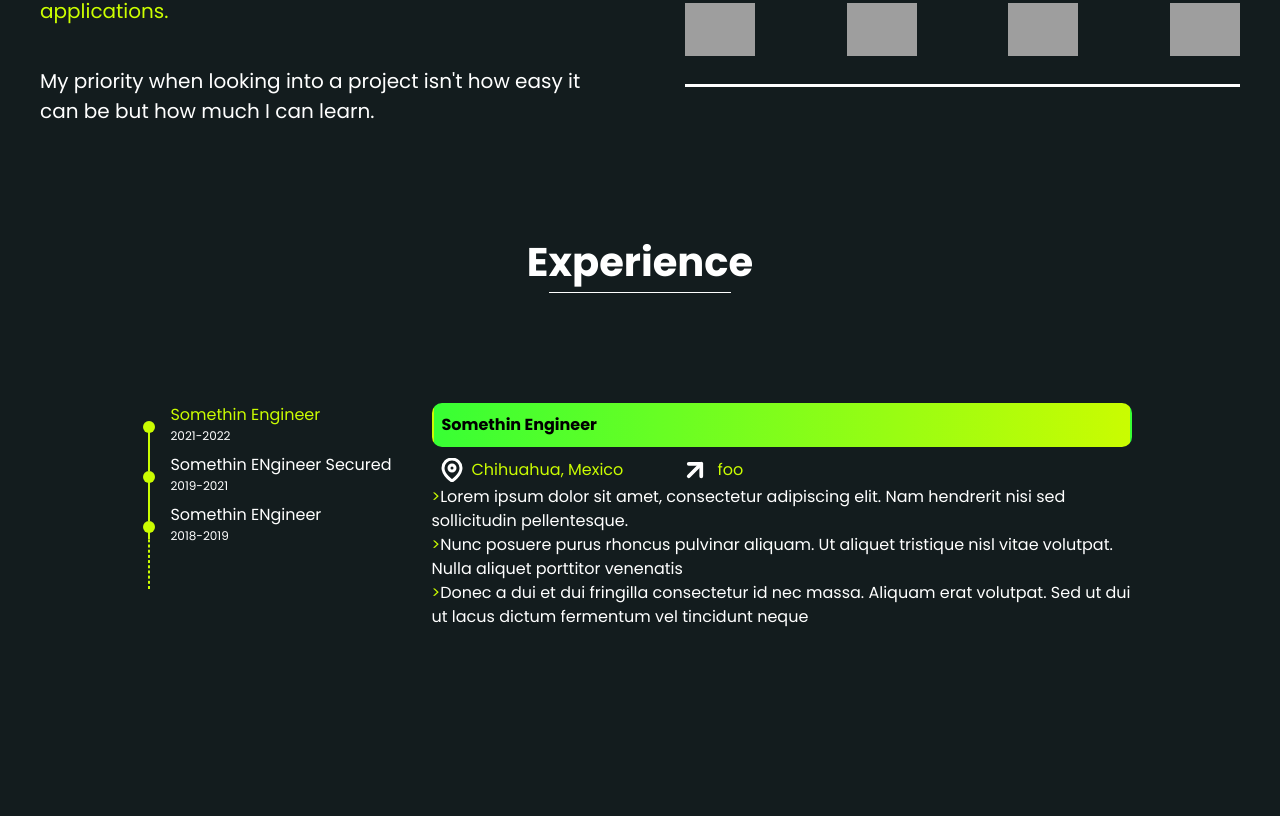
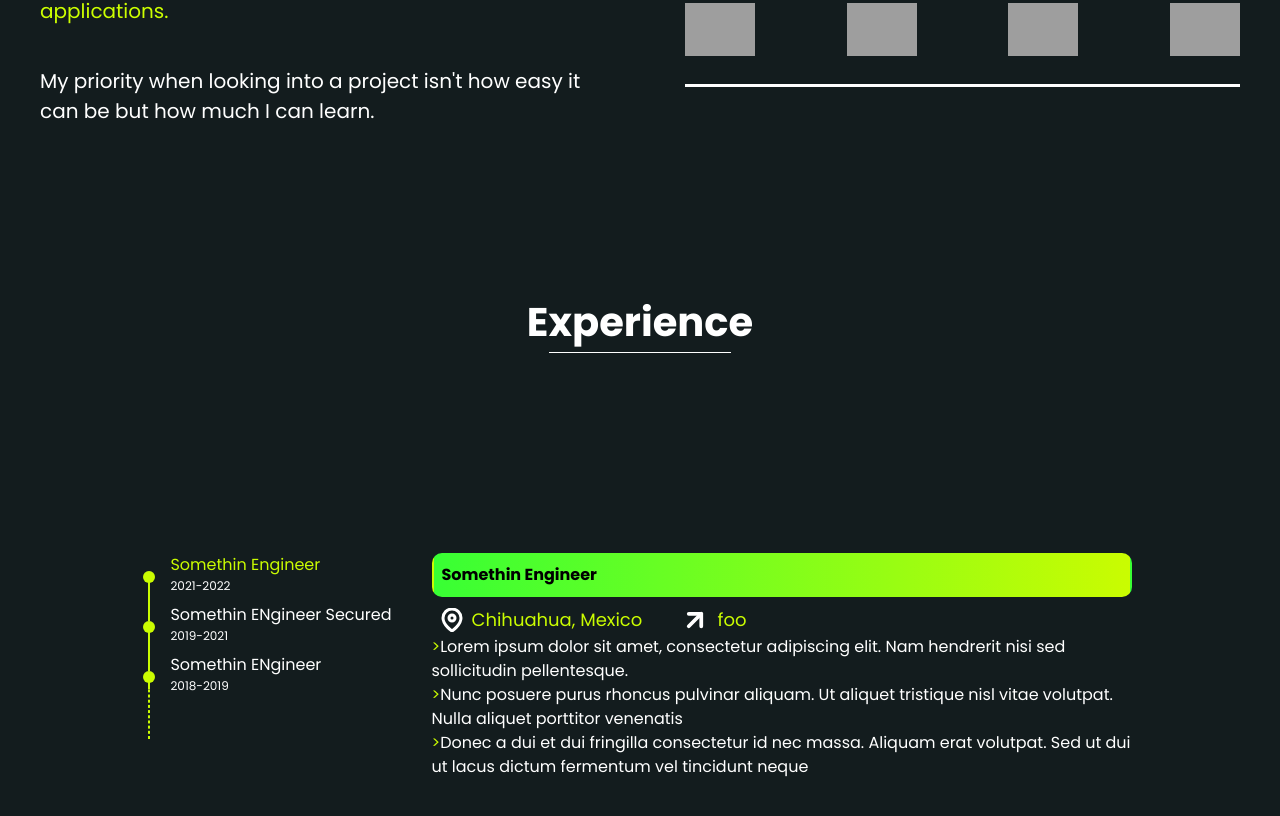
Before and after one commit to Jay-DVT/personal-webpage, a Next.js app: page / in a window 1280 px wide. Shown: the part 1485-2301 px from the top of the page. Built offline with nearby package versions, Linux system fonts and the light colour scheme; grey boxes are pictures that could not be loaded.

Commit message:
Finish Experience

```diff
--- a/components/Accordion.tsx
+++ b/components/Accordion.tsx
@@ -5,12 +5,10 @@ import Button from './Button'
 type Props = {}
 
 const Accordion = (props: Props) => {
+    /* starts on state 0  to select the first experience on startup */
     const [selected, setSelected] = useState(0)
 
     const toggle = (i: number) => {
-        if(setSelected !== null) {
-            setSelected(null)
-        }
         setSelected(i)
     }
 
@@ -18,24 +16,24 @@ const Accordion = (props: Props) => {
         <div className='flex flex-row items-start gap-5'>
             <ul>
                 {experiences.map((experience, i) => (
-                    <div className='flex'>
+                    <div className='flex' key={i}>
                         <div className={`border-l z-5 border-r border-[#495670] relative top-[18px] ${i === experiences.length - 1 ? "bg-transparent h-[5px]" : "" } flex items-center justify-center`}>
-                            <div className={`border-l ${selected < i + 1 ? "border-[#CAFC01]" : "hidden" } z-8 ${i === experiences.length - 1 ? "border-dashed h-[30px]" : "" } border-r h-[60px]  absolute top-2 flex items-center justify-center`}></div>
-                            <div key={i} className={`absolute z-10 w-3 h-3 top-0 rounded-full ${selected < i + 1 ? "bg-[#CAFC01]" : "hidden" }`}></div>
-                            <div key={i} className={`absolute z-5 w-2 h-2 top-0 rounded-full bg-gray-700`}></div>
+                            <div className={`border-l ${selected < i + 1 ? "border-[#CAFC01]" : "hidden" } z-8 ${i === experiences.length - 1 ? "border-dashed h-[30px]" : "" } ${i === experiences.length - 2 ? "h-[45px]" : "" } border-r h-[60px]  absolute top-2 flex items-center justify-center`}></div>
+                            <div className={`absolute z-10 w-3 h-3 top-0 rounded-full ${selected < i + 1 ? "bg-[#CAFC01]" : "hidden" }`}></div>
+                            <div className={`absolute z-5 w-2 h-2 top-0 rounded-full bg-gray-700`}></div>
                         </div>
-                        <li key={i} className={`w-full rounded-r-lg px-5 cursor-pointer hover:bg-gray-700/40 ${i === 1 ? "accordion_header" : "" }`} onClick={() => toggle(i)}>
+                        <li  className={`w-full rounded-r-lg px-5 cursor-pointer hover:bg-gray-700/40 ${i === 1 ? "accordion_header" : "" }`} onClick={() => toggle(i)}>
                             <p className={`${selected === i ? "text-[#CAFC01]" : "" }`}>{experience.title}</p>
                             <p className='text-[12px] pb-2'>{experience.period}</p>
                         </li>
                     </div>
                 ))}
             </ul>
-            <div className='flex-col'>
+            <div className='flex-col flex lg:w-[700px] w-[300px]'>
                 {experiences.map((experience, i) => (
                     <div key={i} className={`flex selected i ${selected === i ? 'flex-col' : 'hidden'}`}>
                         <Button style='pl-2 font-bold flex hover:text-black hover:border-transparent cursor-default hover:from-[#38FF34] hover:to-[#CAFC01]' content={experience.title}/>
-                        <div className='flex text-[#CAFC01] pt-2 items-center'>
+                        <div className='flex text-[#CAFC01] pt-2 items-center md:text-[18px] text-[16px]'>
                             <span className='px-2'>
                                 <svg xmlns="http://www.w3.org/2000/svg" width="24" height="24" viewBox="0 0 24 24" fill="none" stroke="white" strokeWidth="3" strokeLinecap="round" strokeLinejoin="round"><path d="M21 10c0 7-9 13-9 13s-9-6-9-13a9 9 0 0 1 18 0z"></path><circle cx="12" cy="10" r="3"></circle></svg>
                             </span>
@@ -45,7 +43,7 @@ const Accordion = (props: Props) => {
                             </span>
                             <a href={experience.link}>{experience.company}</a>
                         </div>
-                        <div className='w-[700px]'>
+                        <div className=' text-[16px]'>
                             {experience.achievements.map((achievement, index) => (
                             <p key={index}>
                               <span className='text-[#CAFC01]'>{">"}</span>
--- a/components/Experience.tsx
+++ b/components/Experience.tsx
@@ -7,12 +7,12 @@ type Props = {}
 
 export default function Experience({}: Props) {
   return (
-    <div className='h-screen flex relative flex-col md:text-left text-center max-w-7xl px-10 md:justify-evenly justify-evenly mx-auto items-center'>
+    <div className='h-screen flex relative flex-col max-w-7xl px-10 md:justify-center mx-auto items-center'>
       <div className="relative flex flex-col py-5 items-center">
         <p className='md:text-[40px] text-[28px] font-bold'>Experience</p>
         <div className="flex-grow border-t border-white w-[80%]"></div>
       </div>
-      <div className='sm:flex grow hidden mt-[90px]'>
+      <div className='sm:flex min-h-[400px] hidden mt-[180px]'>
         <Accordion />
       </div>
     </div>
```
